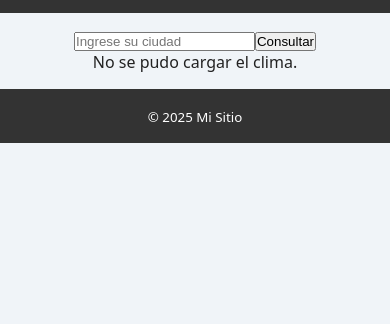
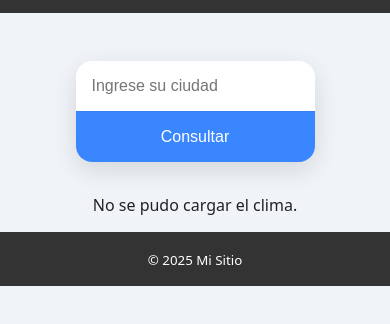
Before and after one commit to romajuanmanuel/api-weather, a website built with webpack: page index.html in a window 390 px wide. Shown: the part 84-408 px from the top of the page. Built offline with nearby package versions, Linux system fonts and the light colour scheme; no server answers.

Commit message:
feat: modern styles

```diff
--- a/src/styles.css
+++ b/src/styles.css
@@ -147,6 +147,43 @@ main {
   color: var(--label);
 }
 
+#weatherForm {
+  display: flex;
+  max-width: 500px;
+  margin: 2rem auto;
+  background: var(--card-bg);
+  border-radius: var(--card-radius);
+  box-shadow: var(--card-shadow);
+  overflow: hidden;
+  transition: background var(--transition), box-shadow var(--transition);
+}
+
+/* Input */
+#weatherForm input {
+  flex: 1;
+  padding: 0.75rem 1rem;
+  font-size: 1rem;
+  border: none;
+  outline: none;
+  background: transparent;
+  color: var(--text);
+}
+
+/* Botón */
+#weatherForm button {
+  padding: 0 1.5rem;
+  font-size: 1rem;
+  border: none;
+  background: var(--primary);
+  color: #fff;
+  cursor: pointer;
+  transition: background var(--transition);
+}
+
+#weatherForm button:hover {
+  background: darken(var(--primary), 10%);
+}
+
 
 @media (max-width: 768px) {
   main {
@@ -155,4 +192,17 @@ main {
   .weather-grid {
     grid-template-columns: 1fr;
   }
+  #weatherForm {
+    flex-direction: column;
+  }
+
+  #weatherForm input,
+  #weatherForm button {
+    width: 100%;
+    padding: 1rem;
+  }
+
+  #weatherForm button {
+    border-top: 1px solid rgba(0, 0, 0, 0.05);
+  }
 }
```
